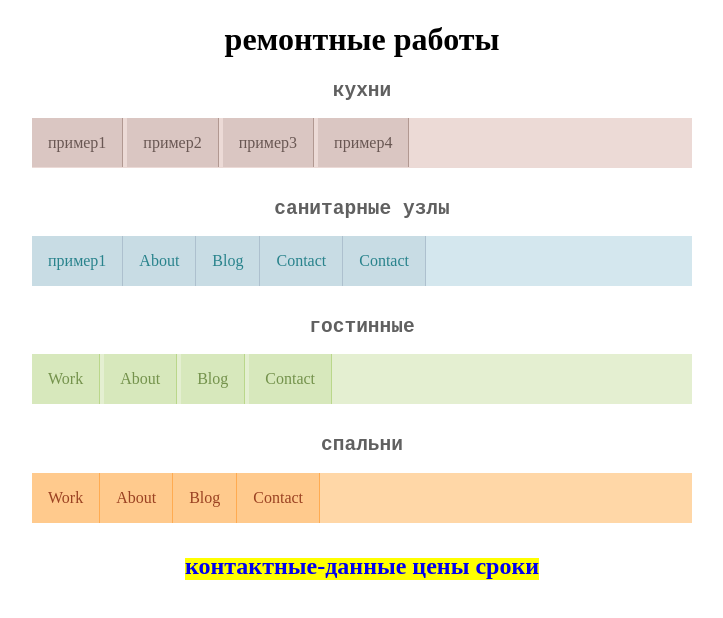
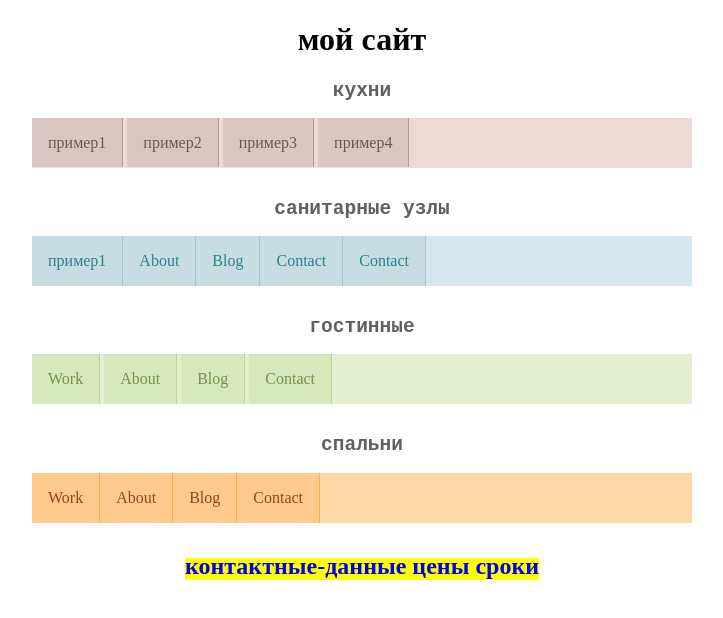
Before and after one commit to boodhisattva/boodda, a plain HTML site: page index.html in a window 1280 px wide. Shown: the whole page, without its empty margins (278-1001 px from the left). Drawn offline with Linux system fonts and the light colour scheme.

Commit message:
Update index.html

```diff
--- a/index.html
+++ b/index.html
@@ -9,7 +9,7 @@
 <body>
     <header>
         <div>
-            <h1 align="center">ремонтные работы </h1>
+            <h1 align="center">мой сайт </h1>
         </div>
     </header>
     <main>
```
